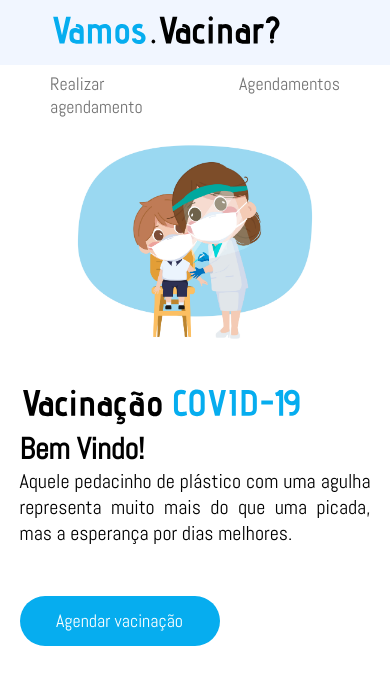
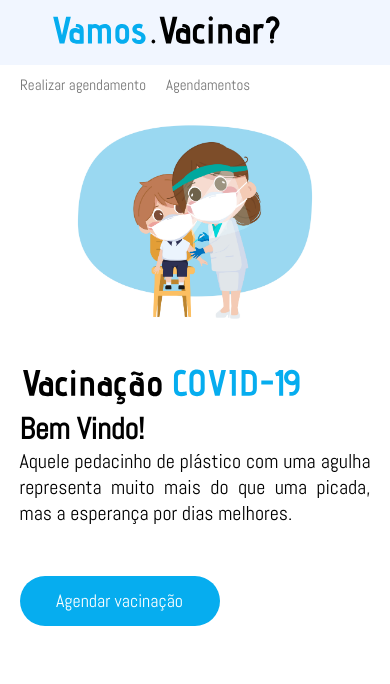
Before and after one commit to doug-22/vamos-vacinar, a React (Create React App) app: page / in a window 390 px wide. Shown: the top 684 px of the page. Built offline with nearby package versions, Linux system fonts and the light colour scheme.

Commit message:
Refactor code navigation tabs component and adding responsiveness

```diff
--- a/src/Components/NavigationTabs/index.js
+++ b/src/Components/NavigationTabs/index.js
@@ -14,7 +14,7 @@ export default function Tabs() {
         <Link to="/agendamentos" className={location.pathname === "/agendamentos" ? "navigation-link-active" : "navigation-link"}>Agendamentos</Link>
       </div>
       {(location.pathname === "/agendamentos" || location.pathname === "/agendamentos/gerenciar") &&
-        <Link to="/agendamentos/gerenciar" className={location.pathname === "/agendamentos/gerenciar" ? "navigation-link-active" : "navigation-link"}>Gerenciar agendamentos</Link>
+        <Link to="/agendamentos/gerenciar" className={location.pathname === "/agendamentos/gerenciar" ? "navigation-link-active" : "navigation-link"}>Gerenciar</Link>
       }
     </div>
   );
--- a/src/Components/NavigationTabs/styles.css
+++ b/src/Components/NavigationTabs/styles.css
@@ -1,27 +1,51 @@
+.navigation-tabs,
+.navigation-tabs div {
+    display: flex;
+}
+
 .navigation-tabs {
     height: 60px;
-    display: flex;
     align-items: center;
     justify-content: space-between;
     margin: 0 50px;
 }
 
 .navigation-tabs div {
-    display: flex;
     gap: 50px;
 }
 
 .navigation-link {
     font-size: 18px;
     color: var(--gray);
+    height: 20px;
+}
+
+.navigation-link-active,
+.navigation-link:hover {
+    color: var(--black);
+    border-bottom: solid 1px var(--black);
 }
 
 .navigation-link-active {
     font-size: 18px;
-    color: var(--black);
-    border-bottom: solid 1px var(--black);
 }
 
 .navigation-link:hover {
-    color: var(--black);
+    transform: scale(1.05);
 }
+
+@media (max-width: 900px) {
+    .navigation-tabs {
+        height: 40px;
+        margin: 0 20px;
+    }
+
+    .navigation-link,
+    .navigation-link-active {
+        font-size: 15px;
+    }
+
+    .navigation-tabs div {
+        gap: 20px;
+    }
+}
```
